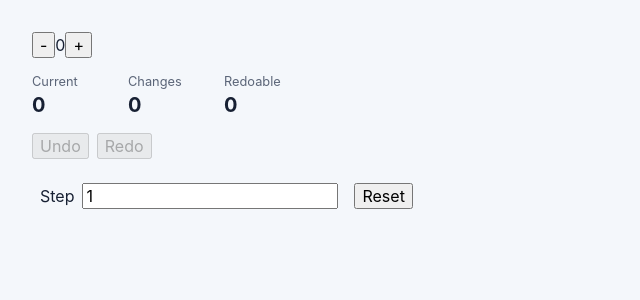
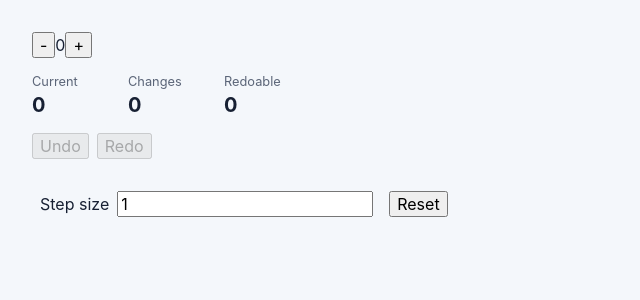
Before and after one commit to DavidnPhillipus/React, a React (Vite) app in the folder Advanced Stateful Compnonets/local-state-is-best/: page / in a window 1280 px wide. Shown: the top 300 px of the page, without its empty margins (0-640 px from the left). Built offline with nearby package versions, Linux system fonts and the light colour scheme.

Commit message:
Extract step control component

```diff
--- a/Advanced Stateful Compnonets/local-state-is-best/src/App.jsx
+++ b/Advanced Stateful Compnonets/local-state-is-best/src/App.jsx
@@ -3,6 +3,7 @@ import { Counter } from "./Counter";
 import { CounterReset } from "./CounterReset";
 import { CountSummary } from "./CountSummary";
 import { HistoryControls } from "./HistoryControls";
+import { StepControl } from "./StepControl";
 import { useCounterHistory } from "./useCounterHistory";
 
 function App() {
@@ -39,15 +40,7 @@ function App() {
         undo={undo}
         redo={redo}
       />
-      <label>
-        Step
-        <input
-          min="1"
-          type="number"
-          value={step}
-          onChange={(event) => setStep(Math.max(1, Number(event.target.value)))}
-        />
-      </label>
+      <StepControl step={step} setStep={setStep} />
       <CounterReset reset={reset} />
     </>
   );
--- /dev/null
+++ b/Advanced Stateful Compnonets/local-state-is-best/src/StepControl.jsx
@@ -0,0 +1,13 @@
+export function StepControl({ step, setStep }) {
+  return (
+    <label className="step-control">
+      Step size
+      <input
+        min="1"
+        type="number"
+        value={step}
+        onChange={(event) => setStep(Math.max(1, Number(event.target.value)))}
+      />
+    </label>
+  );
+}
--- a/Advanced Stateful Compnonets/local-state-is-best/src/index.css
+++ b/Advanced Stateful Compnonets/local-state-is-best/src/index.css
@@ -22,6 +22,11 @@ button {
 label,
 input {
   margin: 0.5rem;
+}
+
+.step-control {
+  display: inline-flex;
+  align-items: center;
 }
 
 .history-controls {
```
